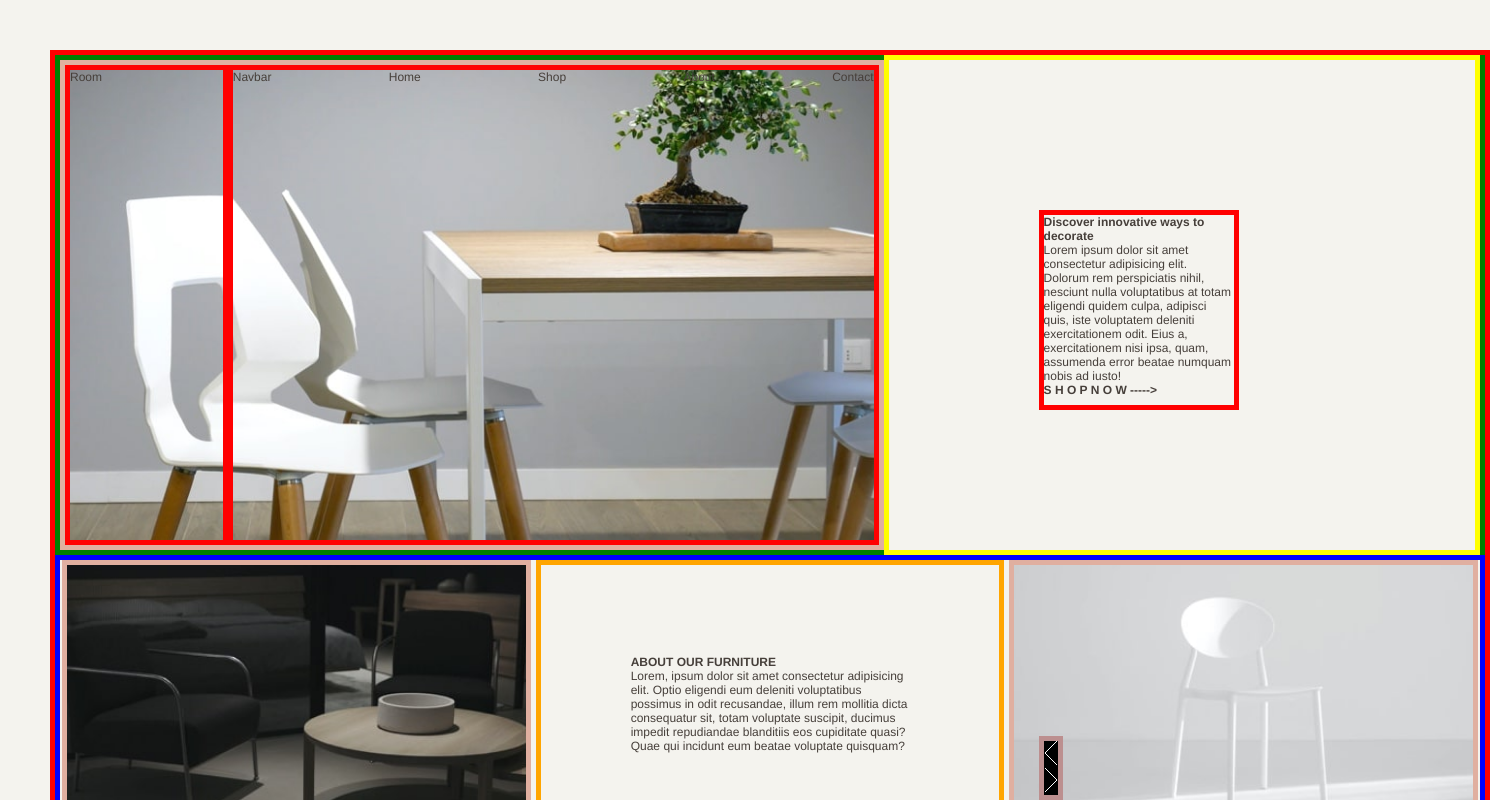
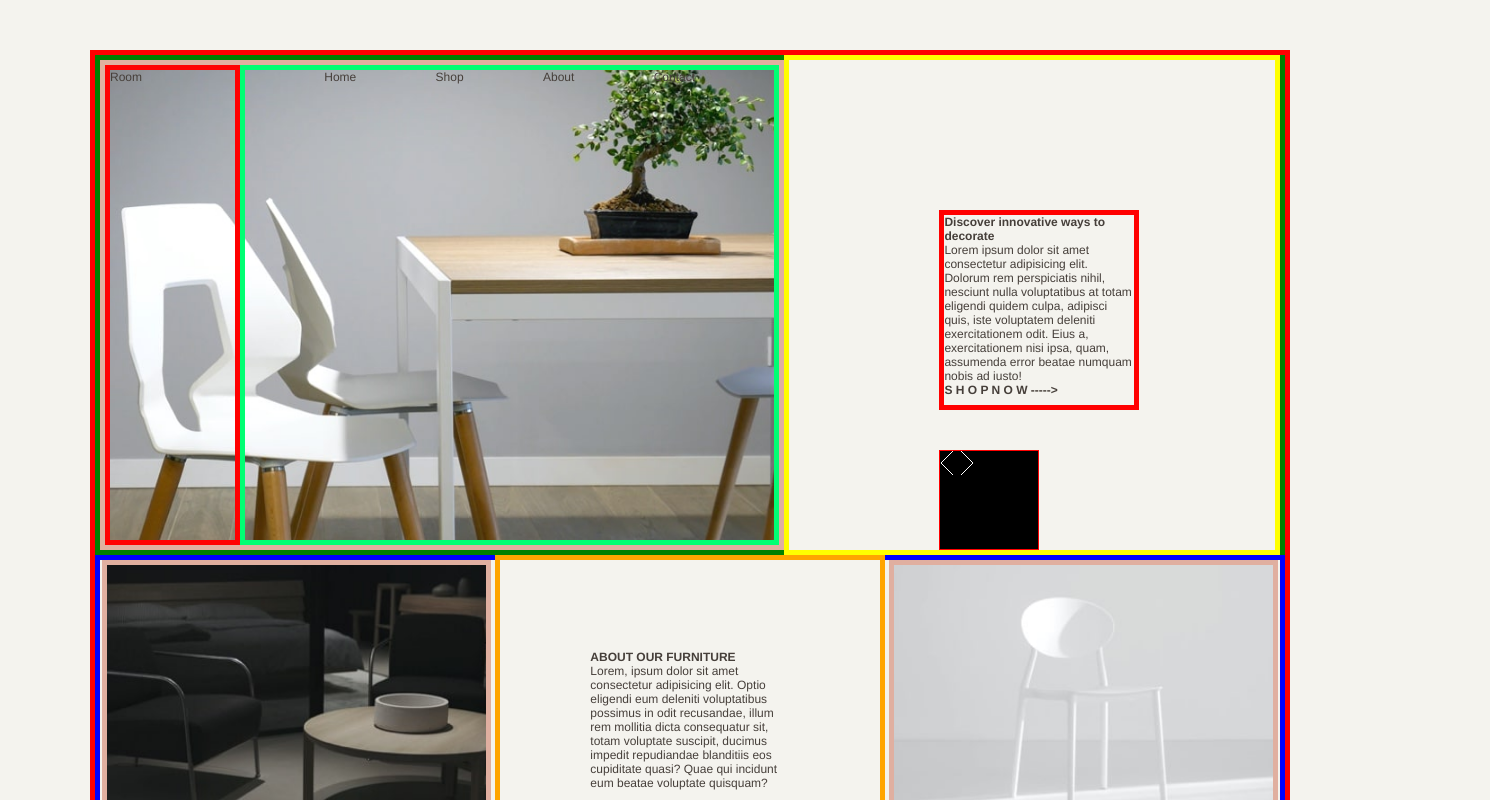
Before and after one commit to Mila-Kostic/furniture-shop-react, a React (Create React App) app: page / in a window 1280 px wide. Shown: the top 800 px of the page, 1490 px wide, since content can reach past the window. Built offline with nearby package versions, Linux system fonts and the light colour scheme.

Commit message:
slider part

```diff
--- a/src/components/section-top/left-section/MainLeftSection.jsx
+++ b/src/components/section-top/left-section/MainLeftSection.jsx
@@ -5,7 +5,6 @@ import Navbar from "./navbar/Navbar";
 function MainLeftSection() {
   return (
     <div className="main-left-section">
-      <h1></h1>
       <Logo />
       <Navbar />
     </div>
--- a/src/components/section-top/left-section/navbar/Navbar.jsx
+++ b/src/components/section-top/left-section/navbar/Navbar.jsx
@@ -7,7 +7,6 @@ import Contact from "./Contact";
 function Navbar() {
   return (
     <div className="navbar">
-      Navbar
       <Home />
       <Shop />
       <About />
--- a/src/components/section-top/right-section/Discover.jsx
+++ b/src/components/section-top/right-section/Discover.jsx
@@ -16,7 +16,7 @@ function Discover() {
       </div>
       <div className="slider">
         <div className="arrowIconLeft">
-          <svg width="14" height="24" xmlns="http://www.w3.org/2000/svg">
+          <svg width="20" height="30" xmlns="http://www.w3.org/2000/svg">
             <path
               d="M13 0L1 12l12 12"
               stroke="#FFF"
@@ -26,7 +26,7 @@ function Discover() {
           </svg>
         </div>
         <div className="arrowIconsRight">
-          <svg width="14" height="24" xmlns="http://www.w3.org/2000/svg">
+          <svg width="20" height="30" xmlns="http://www.w3.org/2000/svg">
             <path
               d="M1 0l12 12L1 24"
               stroke="#FFF"
--- a/src/scss/index.css
+++ b/src/scss/index.css
@@ -21,7 +21,7 @@ body {
 }
 
 .app-container {
-  width: 1440px;
+  width: 1200px;
   height: 100vx;
   border: 5px solid red;
   margin: 0 auto;
@@ -51,9 +51,9 @@ body {
   width: 20%;
 }
 .main-left-section .navbar {
-  border: 5px solid red;
+  border: 5px solid rgb(0, 255, 115);
   display: flex;
-  justify-content: space-between;
+  justify-content: space-evenly;
   align-items: start;
   width: 80%;
 }
@@ -64,6 +64,7 @@ body {
   width: 42%;
   text-align: start;
   padding: 15rem;
+  display: flex;
 }
 
 .section-d {
@@ -103,10 +104,11 @@ body {
 }
 
 .dicover {
-  height: 10vh;
-  width: 10vw;
+  height: 30vh;
+  width: 30vw;
   display: flex;
-  flex-wrap: wrap;
+  flex-flow: row wrap;
+  border: 5px solid rgb(97, 5, 59);
 }
 
 .info-discover {
@@ -116,9 +118,14 @@ body {
 }
 
 .slider {
-  position: absolute;
   bottom: 0px;
   background-color: black;
   border: 5px solid rosybrown;
-  align-self: flex-end;
+  align-self: flex-start;
+  width: 10rem;
+  height: 10rem;
+  border: 1px solid red;
+  display: flex;
+  margin-top: 4rem;
+  margin-left: 0rem;
 }/*# sourceMappingURL=index.css.map */
--- a/src/scss/index.scss
+++ b/src/scss/index.scss
@@ -102,7 +102,7 @@ body {
   margin: 50px;
 }
 .app-container {
-  width: 1440px;
+  width: 1200px;
   height: 100vx;
   border: 5px solid red;
   margin: 0 auto;
@@ -130,9 +130,9 @@ body {
     width: 20%;
   }
   .navbar {
-    border: 5px solid red;
+    border: 5px solid rgb(0, 255, 115);
     display: flex;
-    justify-content: space-between;
+    justify-content: space-evenly;
     align-items: start;
     width: 80%;
   }
@@ -143,6 +143,7 @@ body {
   width: 42%;
   text-align: start;
   padding: 15rem;
+  display: flex;
 }
 .section-d {
   height: 30rem;
@@ -179,10 +180,11 @@ body {
 }
 //
 .dicover {
-  height: 10vh;
-  width: 10vw;
+  height: 30vh;
+  width: 30vw;
   display: flex;
-  flex-wrap: wrap;
+  flex-flow: row wrap;
+  border: 5px solid rgb(97, 5, 59);
 }
 .info-discover {
   width: 20rem;
@@ -191,9 +193,15 @@ body {
 }
 
 .slider {
-  position: absolute;
+  //position: relative;
   bottom: 0px;
   background-color: black;
   border: 5px solid rosybrown;
-  align-self: flex-end;
+  align-self: flex-start;
+  width: 10rem;
+  height: 10rem;
+  border: 1px solid red;
+  display: flex;
+  margin-top: 4rem;
+  margin-left: 0rem;
 }
```
Also changed, not shown: 1 other file (tests, documents, lock files or other folders).
